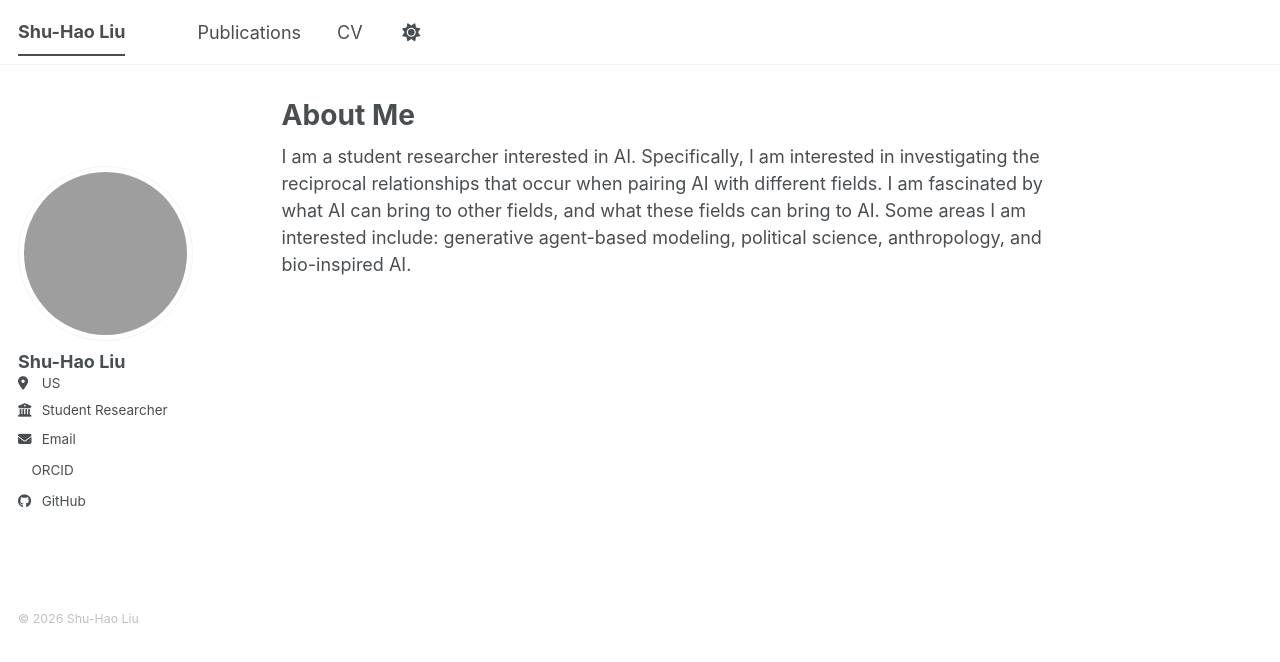
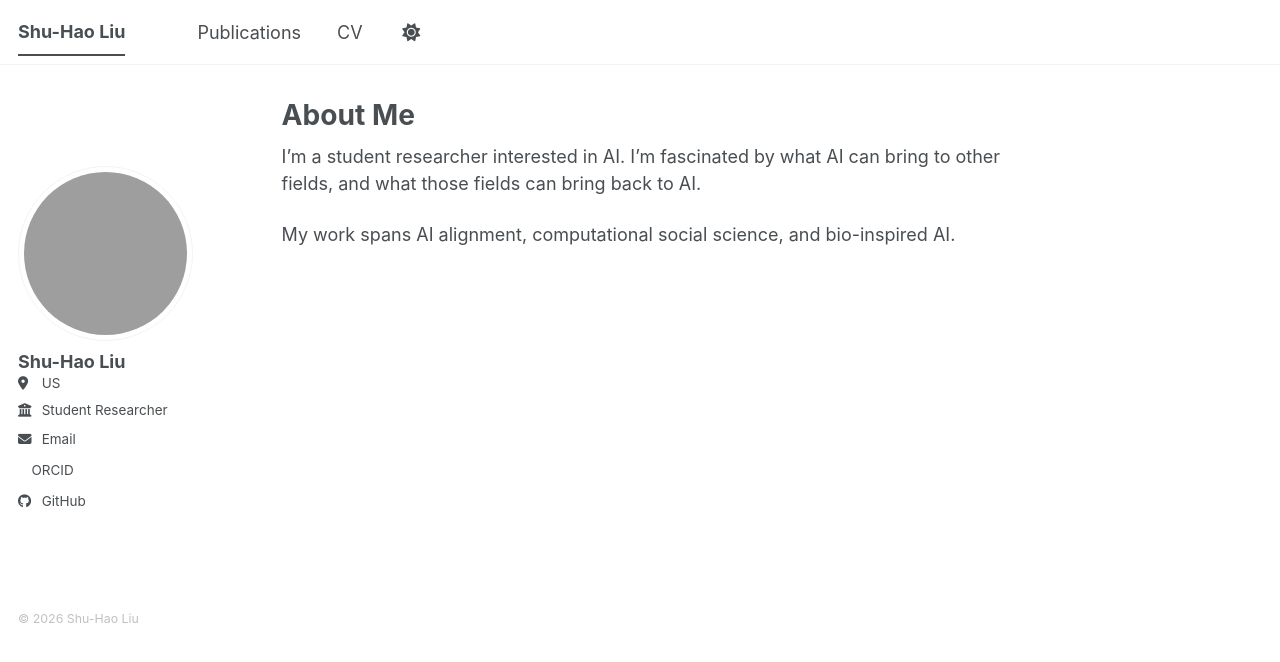
Before and after one commit to shu-hao-liu/shu-hao-liu.github.io, a Jekyll site: the page built from _pages/about.md, in a window 1280 px wide. Shown: the top 662 px of the page. Built offline with Jekyll 4.4.1, drawn with Linux system fonts in a browser that asks for light colours; a script bundle is joined from its source files by our own code; a style sheet for code colours, icons or effects is not loaded; grey boxes are pictures that could not be loaded.

Commit message:
Update profile email and biography

```diff
--- a/_pages/about.md
+++ b/_pages/about.md
@@ -7,4 +7,6 @@ redirect_from:
   - /about.html
 ---
 
-I am a student researcher interested in AI. Specifically, I am interested in investigating the reciprocal relationships that occur when pairing AI with different fields. I am fascinated by what AI can bring to other fields, and what these fields can bring to AI. Some areas I am interested include: generative agent-based modeling, political science, anthropology, and bio-inspired AI.
+I'm a student researcher interested in AI. I'm fascinated by what AI can bring to other fields, and what those fields can bring back to AI.
+
+My work spans AI alignment, computational social science, and bio-inspired AI.
```
